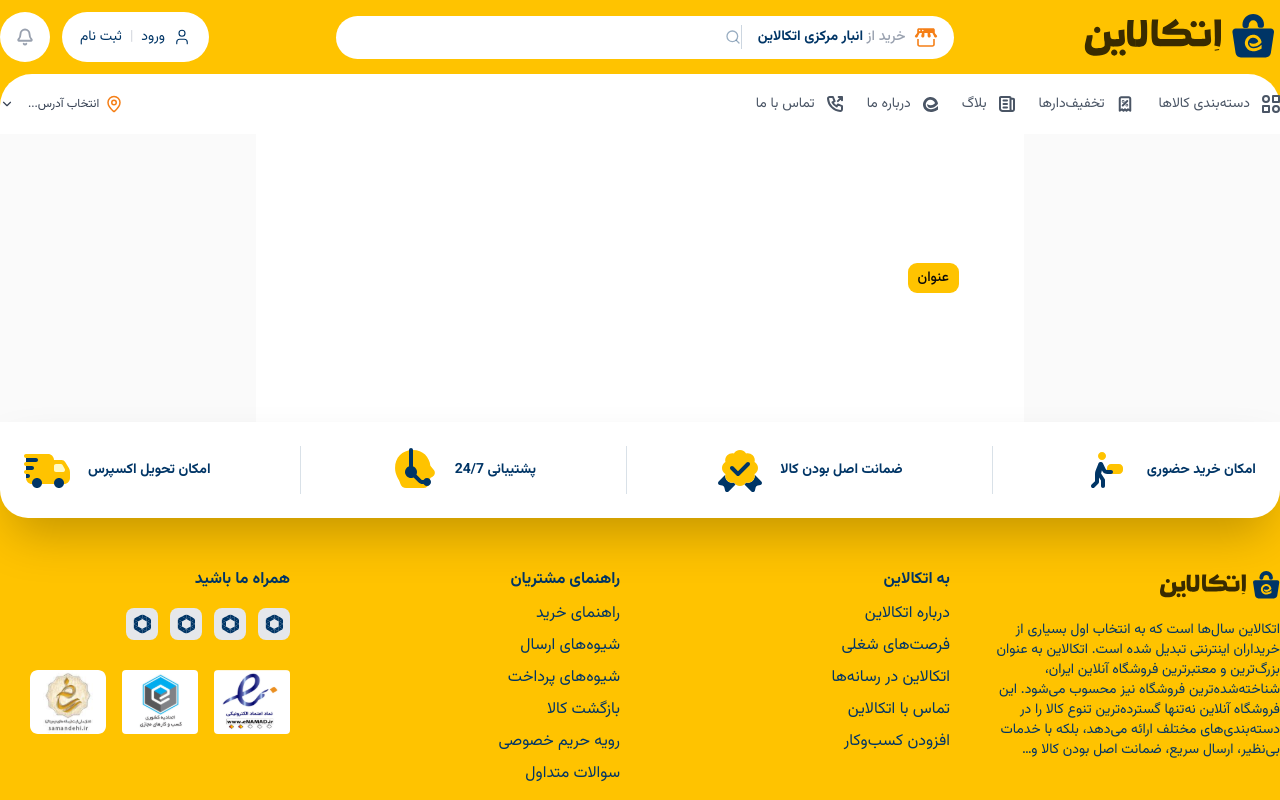
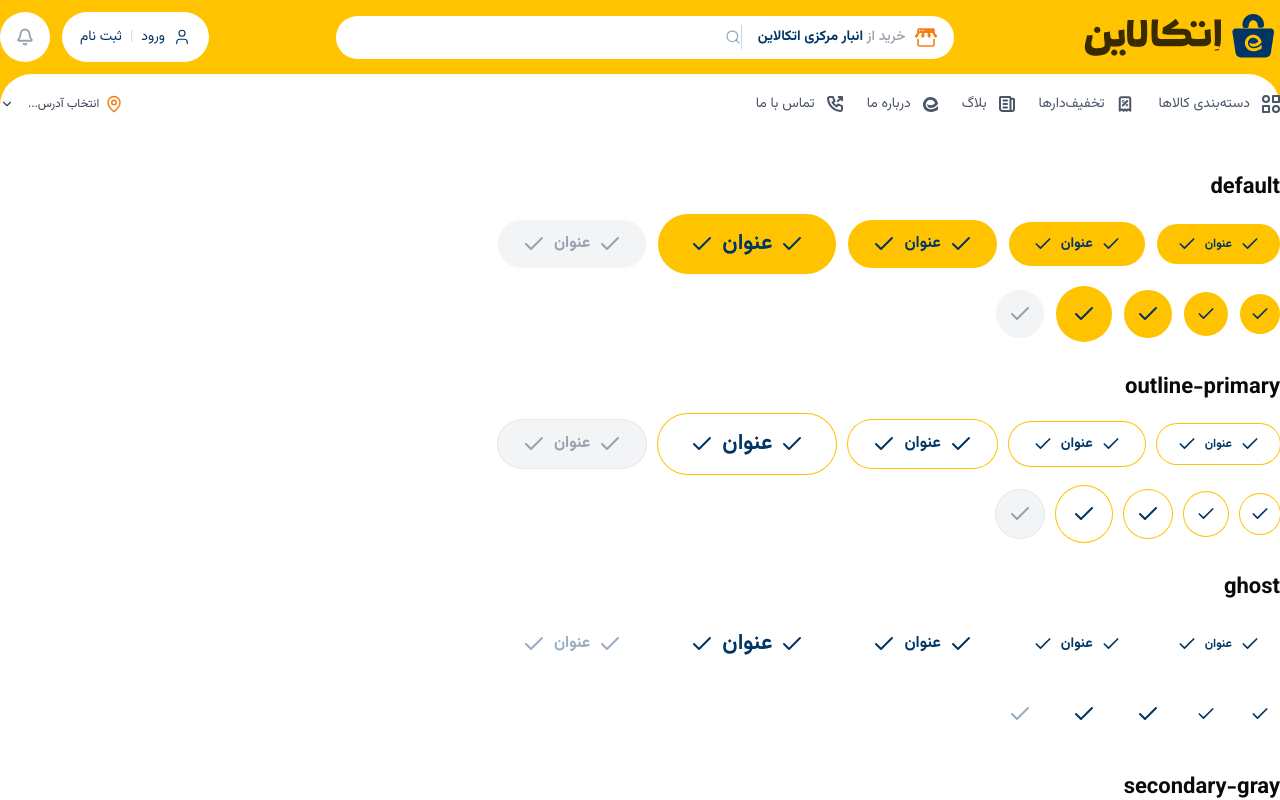
Before and after one commit to hamidKhoshnasib/etkaline, a Next.js app: page / in a window 1280 px wide. Shown: the top 800 px of the page. Built offline with nearby package versions, Linux system fonts and the light colour scheme.

Commit message:
style(btn): remove unused variant

```diff
--- a/src/app/page.tsx
+++ b/src/app/page.tsx
@@ -1,11 +1,38 @@
-import { Button } from "@/components/ui/button";
+import { Btn } from "@/components/ui/Btn";
+import { Check } from "lucide-react";
+
+const sizes = ["sm", "md", "lg", "xl"] as const;
+const iconSizes = ["icon-sm", "icon-md", "icon-lg", "icon-xl"] as const;
+const variants = ["default", "outline-primary", "ghost", "secondary-gray"] as const;
 
 export default function Home() {
   return (
-    <div className="flex flex-1 flex-col items-center justify-center bg-zinc-50 font-sans dark:bg-black">
-      <main className="flex w-full max-w-3xl flex-1 flex-col items-center justify-between bg-white px-16 py-32 sm:items-start dark:bg-black">
-        <Button>عنوان</Button>
-      </main>
+    <div className="container mx-auto flex min-h-screen flex-col gap-8 py-10">
+      {variants.map((variant) => (
+        <div key={variant} className="flex flex-col gap-3">
+          <p className="title-large-bold">{variant}</p>
+          <div className="flex items-center gap-3">
+            {sizes.map((size) => (
+              <Btn key={size} variant={variant} size={size}>
+                <Check /> عنوان <Check />
+              </Btn>
+            ))}
+            <Btn variant={variant} size="lg" disabled>
+              <Check /> عنوان <Check />
+            </Btn>
+          </div>
+          <div className="flex items-center gap-3">
+            {iconSizes.map((size) => (
+              <Btn key={size} variant={variant} size={size}>
+                <Check />
+              </Btn>
+            ))}
+            <Btn variant={variant} size="icon-lg" disabled>
+              <Check />
+            </Btn>
+          </div>
+        </div>
+      ))}
     </div>
   );
 }
--- a/src/components/ui/Btn.tsx
+++ b/src/components/ui/Btn.tsx
@@ -19,10 +19,6 @@
         default:
           "bg-primary text-secondary hover:bg-primary-hover disabled:bg-gray-100 disabled:text-gray-400 disabled:opacity-100 disabled:cursor-not-allowed",
 
-        // Outlined – gray ring default, primary ring on hover (ring = box-shadow, no layout impact)
-        outline:
-          "ring-1 ring-border bg-transparent text-secondary hover:ring-primary hover:text-primary-hover",
-
         // Outlined with primary ring always
         "outline-primary":
           "ring-1 ring-primary bg-transparent text-secondary hover:bg-primary/10 disabled:bg-gray-100 disabled:text-gray-400 disabled:ring-gray-200 disabled:opacity-100",
@@ -32,7 +28,7 @@
 
         // Secondary gray – gray ring, gray-100 bg on hover, gray-400 ring when disabled
         "secondary-gray":
-          "ring-1 ring-gray-200 bg-transparent hover:text-secondary hover:bg-gray-100 disabled:ring-gray-400 disabled:text-gray-400 disabled:opacity-100",
+          "ring-1 ring-gray-200 bg-transparent hover:text-secondary disabled:bg-gray-100 hover:bg-gray-100 disabled:ring-gray-400 disabled:text-gray-400 disabled:opacity-100",
       },
 
       size: {
```
Also changed, not shown: src/assets/Screenshot2.png (deleted).
